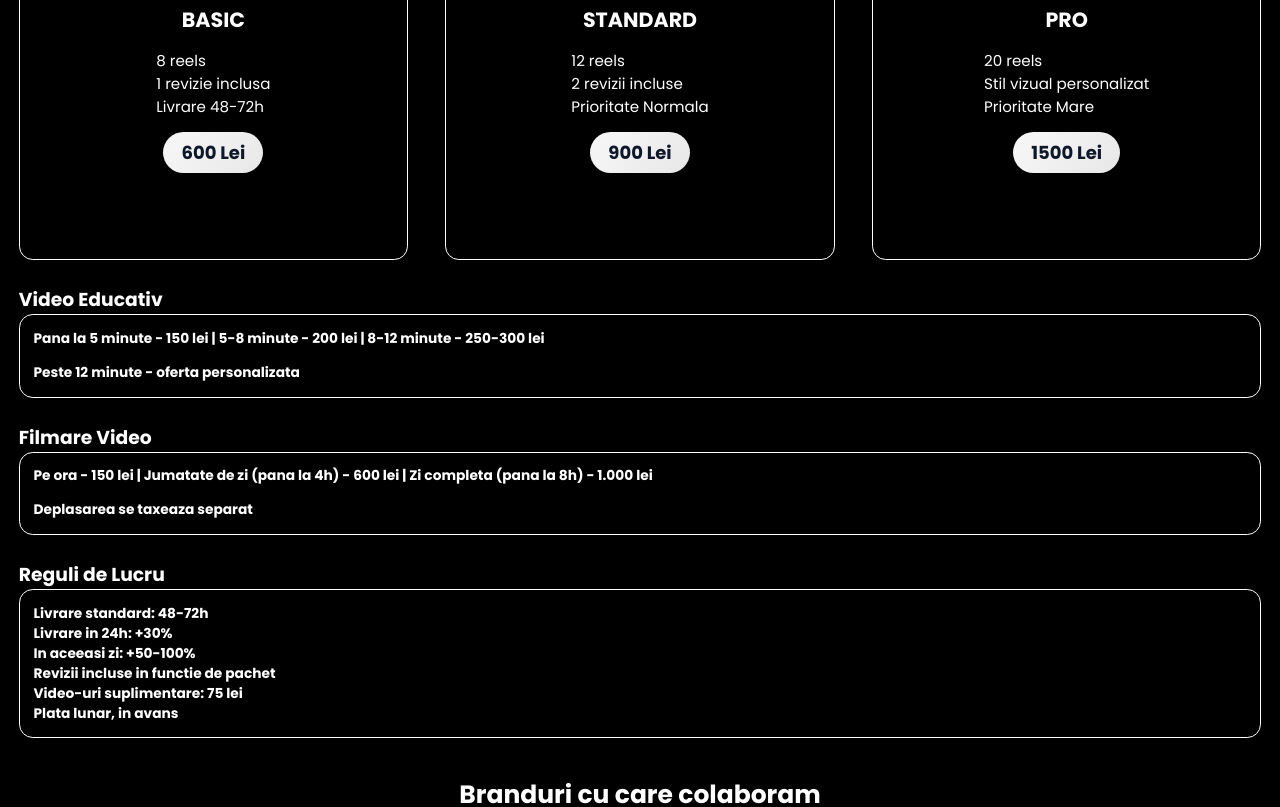
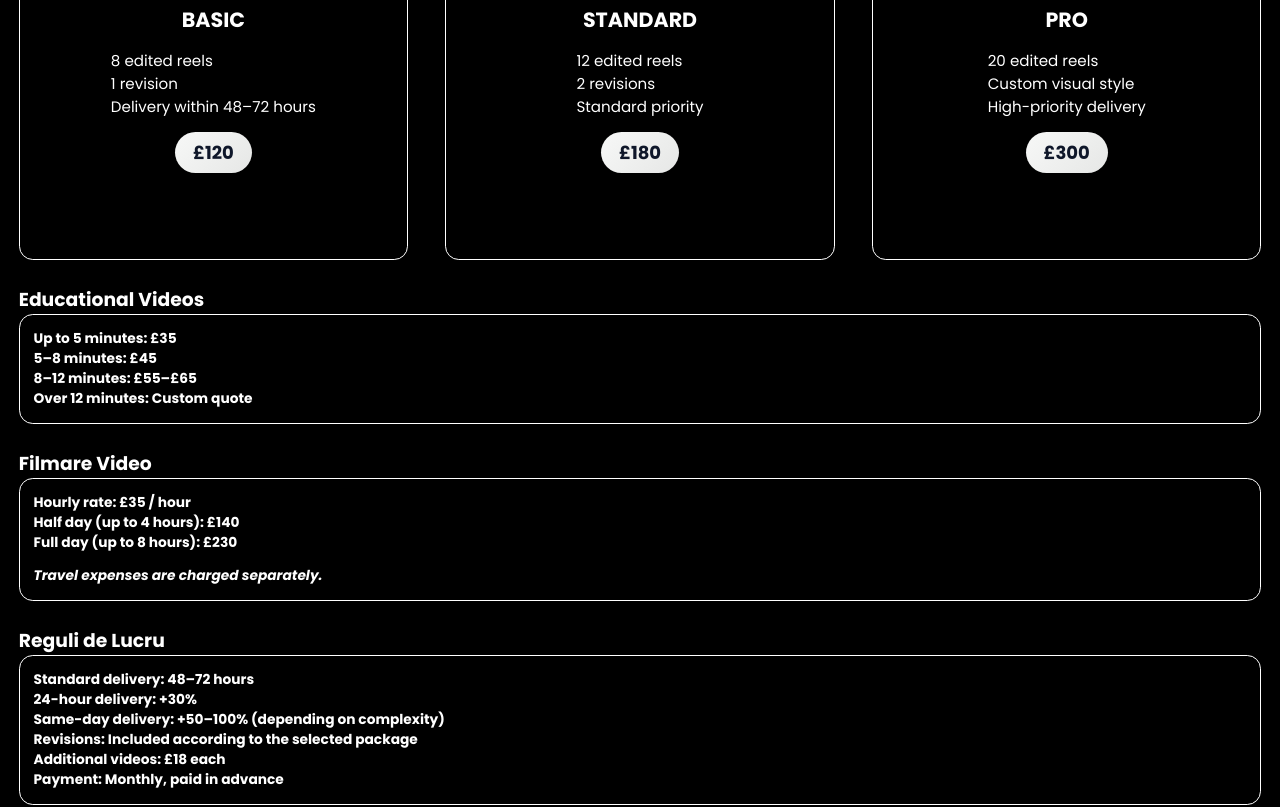
Before and after one commit to eli10es/ReelNest, an Angular app in the folder Reelnest/: page / in a window 1280 px wide. Shown: the part 1020-1827 px from the top of the page. Built offline with nearby package versions, Linux system fonts and the light colour scheme.

Commit message:
Fixed more of what I don't like

```diff
--- a/Reelnest/src/app/brands/brands.component.css
+++ b/Reelnest/src/app/brands/brands.component.css
@@ -15,6 +15,10 @@
   align-items: center;
   margin-bottom: 0.5em;
   text-align: center;
+}
+
+.img {
+  box-shadow: rgba(255, 255, 255, 0.35) 0px 5px 15px;
 }
 
 .brand-list {
@@ -89,7 +93,8 @@
   border-radius: 50%;
   border: 2px solid #ddd;
   background: white;
-  box-shadow: 0 2px 6px rgba(0, 0, 0, 0.15);
+  /* box-shadow: 0 2px 6px rgba(0, 0, 0, 0.15); */
+  box-shadow: rgba(255, 255, 255, 0.35) 0px 5px 15px;
 }
 
 @media (min-width: 1024px) {
@@ -119,6 +124,7 @@
     border-radius: 50%;
     border: 2px solid #ddd;
     background: white;
-    box-shadow: 0 2px 6px rgba(0, 0, 0, 0.15);
+    /* box-shadow: 0 2px 6px rgba(0, 0, 0, 0.15); */
+    box-shadow: rgba(255, 255, 255, 0.35) 0px 5px 15px;
   }
 }
--- a/Reelnest/src/app/services/services.component.css
+++ b/Reelnest/src/app/services/services.component.css
@@ -136,3 +136,15 @@
     font-size: 1.1em;
   }
 }
+
+.extra-service-item li {
+  font-weight: bold;
+  list-style: none;
+}
+.extra li {
+  font-weight: bold;
+  list-style: none;
+}
+.italic {
+  font-style: italic;
+}
--- a/Reelnest/src/app/services/services.component.html
+++ b/Reelnest/src/app/services/services.component.html
@@ -8,62 +8,64 @@
   </div>
 
   <div class="edit-reels">
-    <h2>Pachete Editare Reels</h2>
+    <h2>Reel Editing Packages</h2>
     <div class="service-list">
       <div class="service-item">
         <h2>BASIC</h2>
         <div class="included-features">
           <ul>
-            <li>8 reels</li>
-            <li>1 revizie inclusa</li>
-            <li>Livrare 48-72h</li>
+            <li>8 edited reels</li>
+            <li>1 revision</li>
+            <li>Delivery within 48–72 hours</li>
           </ul>
         </div>
-        <p class="price">600 Lei</p>
+        <p class="price">£120</p>
       </div>
       <div class="service-item">
         <h2>STANDARD</h2>
         <div class="included-features">
           <ul>
-            <li>12 reels</li>
-            <li>2 revizii incluse</li>
-            <li>Prioritate Normala</li>
+            <li>12 edited reels</li>
+            <li>2 revisions</li>
+            <li>Standard priority</li>
           </ul>
         </div>
-        <p class="price">900 Lei</p>
+        <p class="price">£180</p>
       </div>
       <div class="service-item">
         <h2>PRO</h2>
         <div class="included-features">
           <ul>
-            <li>20 reels</li>
-            <li>Stil vizual personalizat</li>
-            <li>Prioritate Mare</li>
+            <li>20 edited reels</li>
+            <li>Custom visual style</li>
+            <li>High-priority delivery</li>
           </ul>
         </div>
-        <p class="price">1500 Lei</p>
+        <p class="price">£300</p>
       </div>
     </div>
   </div>
 
   <div class="extra">
-    <h2>Video Educativ</h2>
+    <h2>Educational Videos</h2>
     <div class="extra-service-item">
-      <h4>
-        Pana la 5 minute - 150 lei | 5-8 minute - 200 lei | 8-12 minute -
-        250-300 lei
-      </h4>
-      <h4>Peste 12 minute - oferta personalizata</h4>
+      <ul>
+        <li>Up to 5 minutes: £35</li>
+        <li>5–8 minutes: £45</li>
+        <li>8–12 minutes: £55–£65</li>
+        <li>Over 12 minutes: Custom quote</li>
+      </ul>
     </div>
   </div>
   <div class="extra">
     <h2>Filmare Video</h2>
     <div class="extra-service-item">
-      <h4>
-        Pe ora - 150 lei | Jumatate de zi (pana la 4h) - 600 lei | Zi completa
-        (pana la 8h) - 1.000 lei
-      </h4>
-      <h4>Deplasarea se taxeaza separat</h4>
+      <ul>
+        <li>Hourly rate: £35 / hour</li>
+        <li>Half day (up to 4 hours): £140</li>
+        <li>Full day (up to 8 hours): £230</li>
+      </ul>
+      <h4 class="italic">Travel expenses are charged separately.</h4>
     </div>
   </div>
 
@@ -71,24 +73,12 @@
     <h2>Reguli de Lucru</h2>
     <div class="rules">
       <ul>
-        <li>
-          <h4>Livrare standard: 48-72h</h4>
-        </li>
-        <li>
-          <h4>Livrare in 24h: +30%</h4>
-        </li>
-        <li>
-          <h4>In aceeasi zi: +50-100%</h4>
-        </li>
-        <li>
-          <h4>Revizii incluse in functie de pachet</h4>
-        </li>
-        <li>
-          <h4>Video-uri suplimentare: 75 lei</h4>
-        </li>
-        <li>
-          <h4>Plata lunar, in avans</h4>
-        </li>
+        <li>Standard delivery: 48–72 hours</li>
+        <li>24-hour delivery: +30%</li>
+        <li>Same-day delivery: +50–100% (depending on complexity)</li>
+        <li>Revisions: Included according to the selected package</li>
+        <li>Additional videos: £18 each</li>
+        <li>Payment: Monthly, paid in advance</li>
       </ul>
     </div>
   </div>
```
